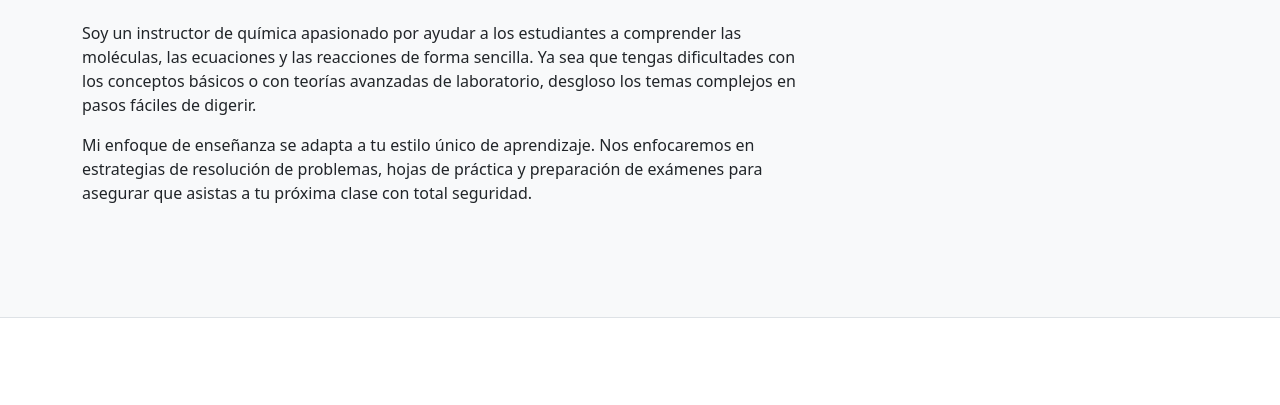
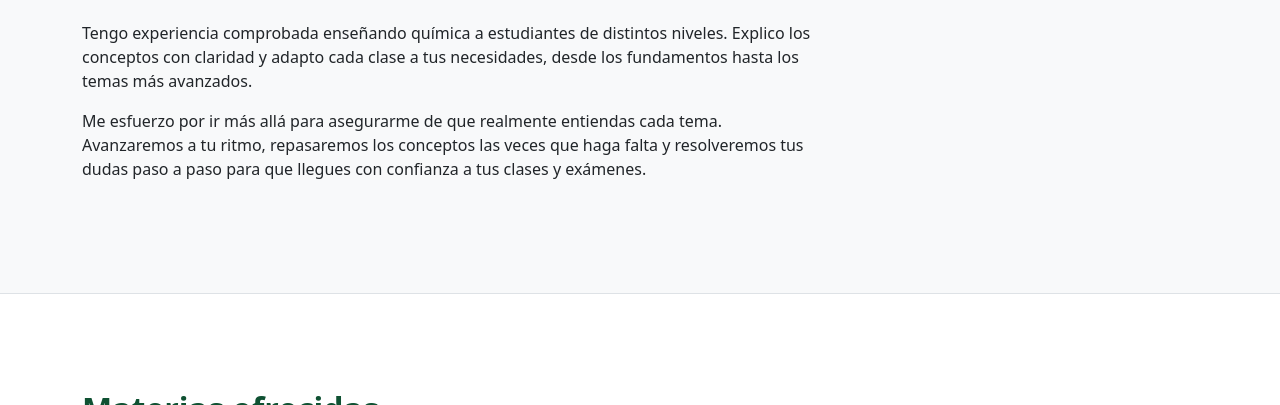
Before and after one commit to gabojc/gabojc.github.io, a plain HTML site: page index.html in a window 1280 px wide. Shown: the part 768-1173 px from the top of the page. Drawn offline with nearby package versions, Linux system fonts and the light colour scheme.

Commit message:
she wannnt brand new chanellllls

```diff
--- a/index.html
+++ b/index.html
@@ -59,8 +59,8 @@
             </div>
             <div class="row">
                 <div class="col-md-8 text-start">
-                    <p>Soy un instructor de química apasionado por ayudar a los estudiantes a comprender las moléculas, las ecuaciones y las reacciones de forma sencilla. Ya sea que tengas dificultades con los conceptos básicos o con teorías avanzadas de laboratorio, desgloso los temas complejos en pasos fáciles de digerir.</p>
-                    <p>Mi enfoque de enseñanza se adapta a tu estilo único de aprendizaje. Nos enfocaremos en estrategias de resolución de problemas, hojas de práctica y preparación de exámenes para asegurar que asistas a tu próxima clase con total seguridad.</p>
+                    <p>Tengo experiencia comprobada enseñando química a estudiantes de distintos niveles. Explico los conceptos con claridad y adapto cada clase a tus necesidades, desde los fundamentos hasta los temas más avanzados.</p>
+                    <p>Me esfuerzo por ir más allá para asegurarme de que realmente entiendas cada tema. Avanzaremos a tu ritmo, repasaremos los conceptos las veces que haga falta y resolveremos tus dudas paso a paso para que llegues con confianza a tus clases y exámenes.</p>
                 </div>
             </div>
         </div>
```
